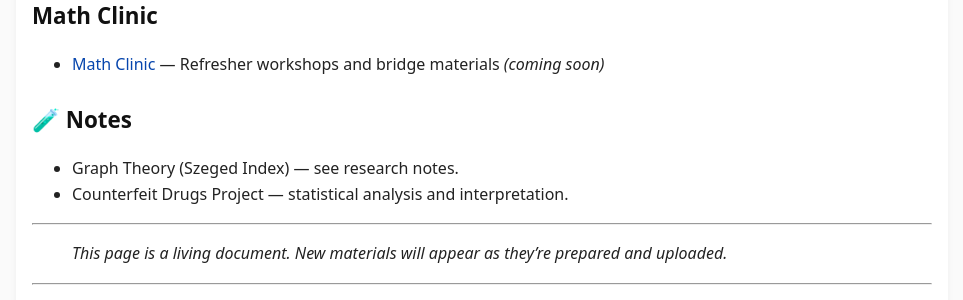
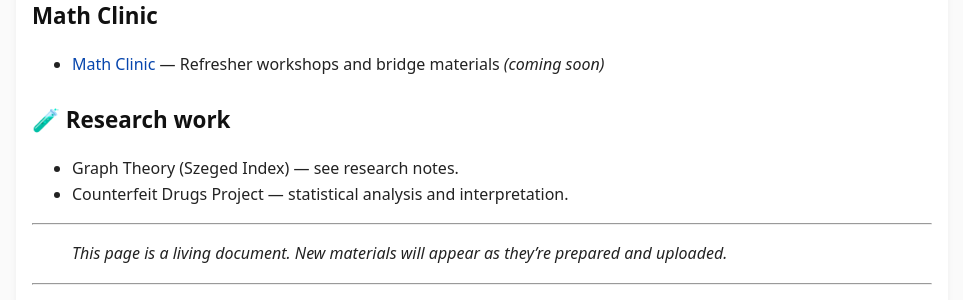
Before and after one commit to SaleemKamaludin/SaleemKamaludin.github.io, a Jekyll site: the page built from courses.md, in a window 1280 px wide. Shown: the part 1192-1492 px from the top of the page, without its empty margins (158-1121 px from the left). Built offline with Jekyll 4.4.1, drawn with Linux system fonts in a browser that asks for light colours.

Commit message:
Update courses.md

```diff
--- a/courses.md
+++ b/courses.md
@@ -57,7 +57,7 @@ Here you'll find organized links to course notes and resources. This hub will ex
 
 - [Math Clinic](/courses/math-clinic/) — Refresher workshops and bridge materials *(coming soon)*
 
-## 🧪 Notes
+## 🧪 Research work
 
 - Graph Theory (Szeged Index) — see research notes.
 - Counterfeit Drugs Project — statistical analysis and interpretation.
```
